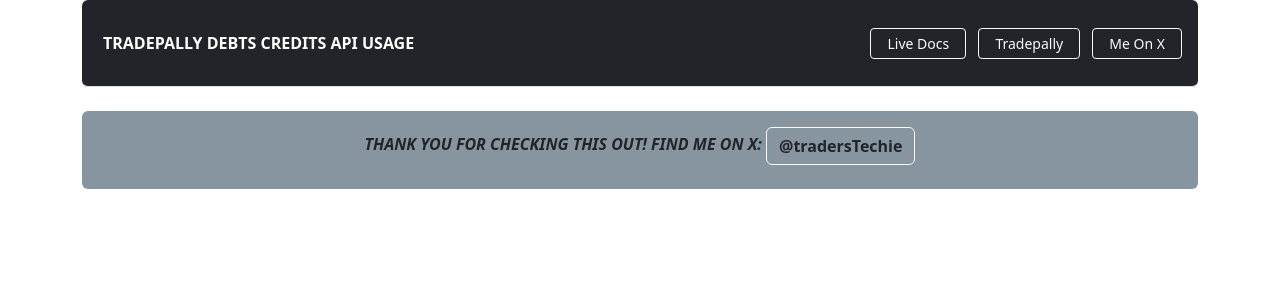
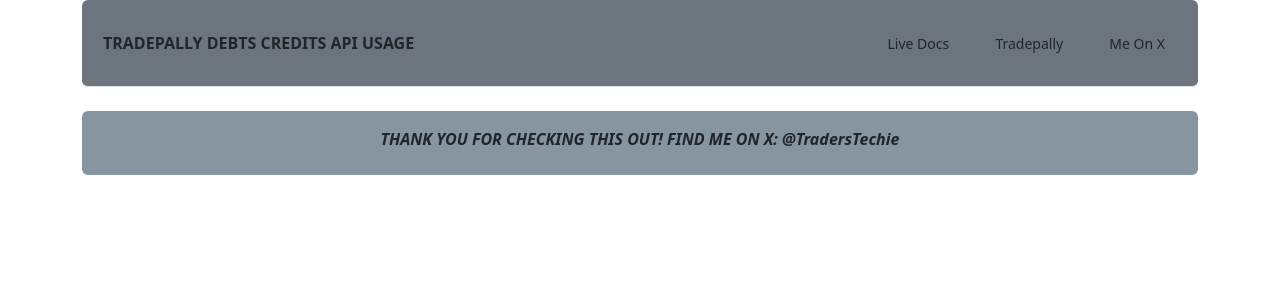
Before and after one commit to traderstechie/DebtsCredits, a Python web app: template dcmain/templates/layout.html in a window 1280 px wide. Shown: the top 300 px of the page. Run offline with Jinja, Linux system fonts and the light colour scheme; the template is opened without the code that fills it, so the values that code supplies are empty.

Commit message:
Update page coloring and appearance

```diff
--- a/dcmain/static/main.css
+++ b/dcmain/static/main.css
@@ -1,15 +1,7 @@
 header {
-    /* background-color: black; */
-    background-color: #212529;
-    color: whitesmoke;
+    background-color: #8795a0;
     border-radius: 6px;
 }
-
-/* @media only screen and (min-width: 768px) {
-  header {
-    text-align: center;
-  }
-} */
 
 .content-section {
   background: #ffffff;
--- a/dcmain/templates/layout.html
+++ b/dcmain/templates/layout.html
@@ -38,11 +38,11 @@
 <body>
     <div class="container">
         <header
-            class="d-flex flex-wrap align-items-center justify-content-center justify-content-md-between py-3 mb-4 border-bottom">
+            class="d-flex flex-wrap align-items-center justify-content-center justify-content-md-between py-3 mb-4 border-bottom bg-secondary">
             <!-- Main title/logo inside header -->
             <div class="col-md-4 text-start left-nav">
-                <button type="button" class="btn align-items-center m-2 ms-2">
-                    <a href="{{ url_for('mainapp.home') }}" class="text-white text-decoration-none">
+                <button type="button" class="btn btn-outline-secondary align-items-center m-2 ms-2">
+                    <a href="{{ url_for('mainapp.home') }}" class="text-dark text-decoration-none">
                         <strong>TRADEPALLY DEBTS CREDITS API USAGE</strong>
                     </a>
                 </button>
@@ -51,14 +51,16 @@
             <!-- Main navigations inside header -->
             <div class="col-md-4 text-end right-nav">
                 <div class="me-2">
-                    <button type="button" class="btn btn-sm btn-outline-light ms-3 me-2">
-                        <a class="nav-link px-2" href="{{root_domain}}/api/v1/ui" target="_blank">Live Docs</a>
+                    <button type="button" class="btn btn-sm ms-3 me-2">
+                        <a class="nav-link text-dark px-2" href="{{root_domain}}/api/v1/ui" target="_blank">Live
+                            Docs</a>
                     </button>
-                    <button type="button" class="btn btn-sm btn-outline-light me-2">
-                        <a class="nav-link px-2" href="{{root_domain}}" target="_blank">Tradepally</a>
+                    <button type="button" class="btn btn-sm me-2">
+                        <a class="nav-link text-dark px-2" href="{{root_domain}}" target="_blank">Tradepally</a>
                     </button>
-                    <button type="button" class="btn btn-sm btn-outline-light me-2">
-                        <a class="nav-link px-2" href="https://x.com/traderstechie" target="_blank">Me On X</a>
+                    <button type="button" class="btn btn-sm me-2">
+                        <a class="nav-link text-dark px-2" href="https://x.com/traderstechie" target="_blank">Me On
+                            X</a>
                     </button>
                 </div>
             </div>
@@ -86,10 +88,8 @@
             <div class="text-center py-3 mb-2">
                 <strong>
                     <em>THANK YOU FOR CHECKING THIS OUT! FIND ME ON X:
-                        <button type="button" class="btn btn-outline-light">
-                            <a href="https://x.com/traderstechie" target="_blank"
-                                class="text-dark text-decoration-none"><b>@tradersTechie</b></a>
-                        </button>
+                        <a href="https://x.com/traderstechie" target="_blank"
+                            class="text-dark text-decoration-none"><b>@TradersTechie</b></a>
                     </em>
                 </strong>
             </div>
```
Also changed, not shown: dcmain/templates/mainapp/home.html (+7 -5 lines). Lines whose indentation alone changed are shown as unchanged.
